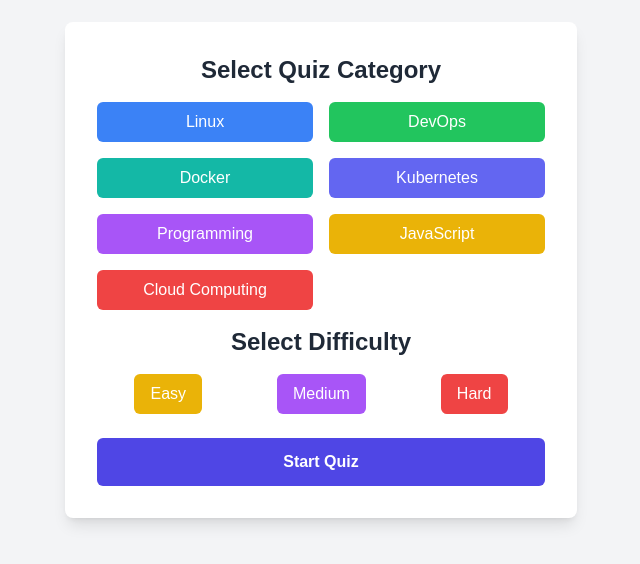
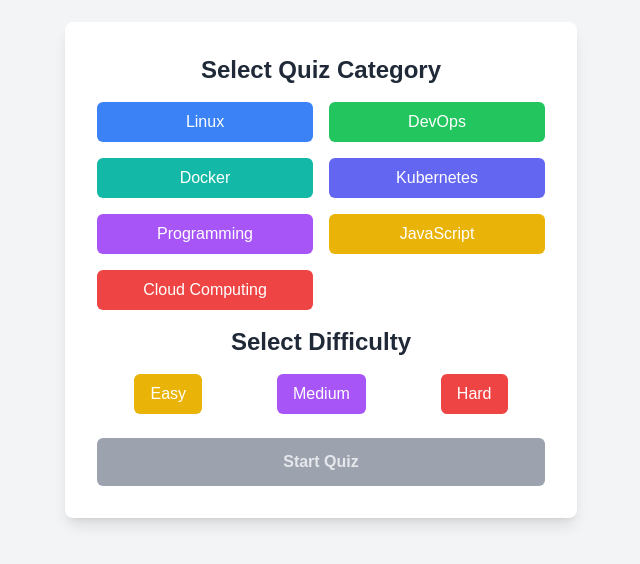
Before and after one commit to kubsamelkamu/Quiz_App, a Next.js app: page /quizzes in a window 1280 px wide. Shown: the part 130-694 px from the top of the page, without its empty margins (319-959 px from the left). Built offline with nearby package versions, Linux system fonts and the light colour scheme; no server answers.

Commit message:
disable the button until category and difficult selected

```diff
--- a/src/components/Quiz/QuizSelection.tsx
+++ b/src/components/Quiz/QuizSelection.tsx
@@ -19,10 +19,12 @@ const QuizSelection = () => {
       try {
         const questions = await fetchQuizQuestions(category, difficulty);
         const shuffledQuestions = shuffleArray(questions);
+
+        // Clear old data and store the new questions in localStorage
         localStorage.removeItem('quizQuestions');
         localStorage.setItem('quizQuestions', JSON.stringify(shuffledQuestions));
 
-        router.push('/quiz')
+        router.push('/quiz');
       } catch (error) {
         console.error('Error fetching quiz questions:', error);
         alert('Failed to load quiz. Please try again.');
@@ -55,7 +57,15 @@ const QuizSelection = () => {
           <button onClick={() => setDifficulty('hard')} className="bg-red-500 px-4 py-2 rounded-md text-white">Hard</button>
         </div>
 
-        <button onClick={handleFetchQuestions} disabled={!category || !difficulty || loading} className="bg-indigo-600 w-full py-3 rounded-md text-white font-bold">
+        <button
+          onClick={handleFetchQuestions}
+          disabled={!category || !difficulty || loading}
+          className={`w-full py-3 rounded-md font-bold ${
+            !category || !difficulty || loading
+              ? 'bg-gray-400 text-gray-200 cursor-not-allowed'
+              : 'bg-indigo-600 text-white hover:bg-indigo-700'
+          }`}
+        >
           {loading ? 'Loading...' : 'Start Quiz'}
         </button>
       </div>
```
